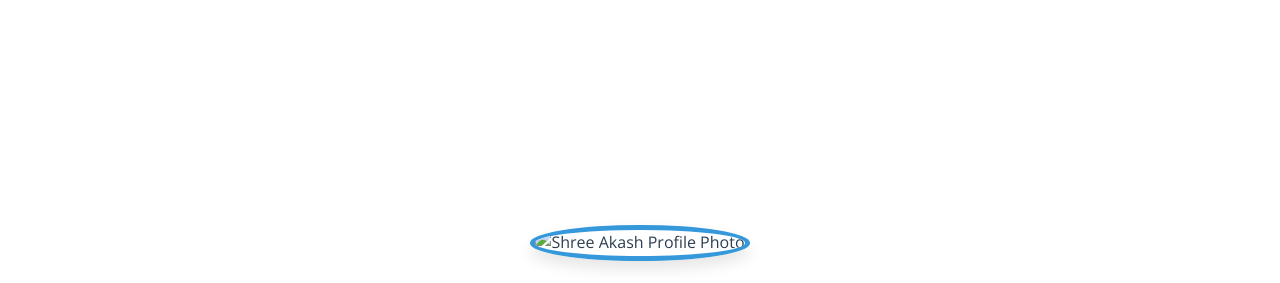
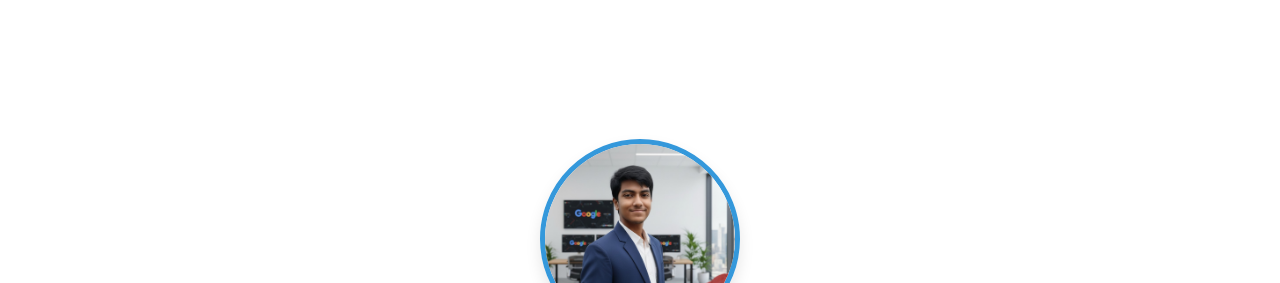
Before and after one commit to shree-akash/shree-akash.github.io, a plain HTML site: page index.html in a window 1280 px wide. Shown: the part 43-326 px from the top of the page. Drawn offline with nearby package versions, Linux system fonts and the light colour scheme.

Commit message:
Update index.html
image fixed

```diff
--- a/index.html
+++ b/index.html
@@ -18,8 +18,8 @@
     <meta property="twitter:image" content="https://i.ibb.co/TDm2t6ps/profilphoto.jpg">
     <meta name="twitter:creator" content="@YourTwitterHandle" /> ]-->
     <meta name="theme-color" content="#3498db">
-    <link rel="icon" href="/profilphoto.jpg" type="image/jpeg">
-    <link rel="apple-touch-icon" href="/profilphoto.jpg">
+    <link rel="icon" href="/sa-profile.jpg" type="image/jpeg">
+    <link rel="apple-touch-icon" href="/sa-profile.jpg">
     <link rel="preconnect" href="https://fonts.googleapis.com">
     <link rel="preconnect" href="https://fonts.gstatic.com" crossorigin>
     <link rel="preload" href="https://fonts.googleapis.com/css2?family=Montserrat:wght@400;600;700&family=Open+Sans:wght@400;600&display=swap" as="style">
@@ -33,7 +33,7 @@
       "name": "Shree Akash",
       "alternateName": "Akash",
       "url": "https://shree-akash.github.io/",
-      "image": "https://i.ibb.co/TDm2t6ps/profilphoto.jpg",
+      "image": "/sa-profile.jpg",
       "birthDate": "2000-01-01",
       "description": "Shree Akash is a technology enthusiast and aspiring web developer passionate about building AI-driven and user-friendly digital solutions. He is constantly learning and exploring ways to merge creativity with technology.",
       "sameAs": [
@@ -61,7 +61,7 @@
     <main>
         <section id="hero" class="d-flex align-items-center justify-content-center" aria-labelledby="hero-title">
             <div class="container text-center">
-                <img src="/profilphoto.jpg" alt="Shree Akash Profile Photo" class="profile-photo" loading="lazy">
+                <img src="/sa-profile.jpg" alt="Shree Akash Profile Photo" class="profile-photo" loading="lazy">
                 <h1 id="hero-title">Shree Akash</h1>
                 <p class="lead">AI Enthusiast & Web Developer</p>
                 <p>Passionate about building AI-driven and user-friendly digital solutions.</p>
```
